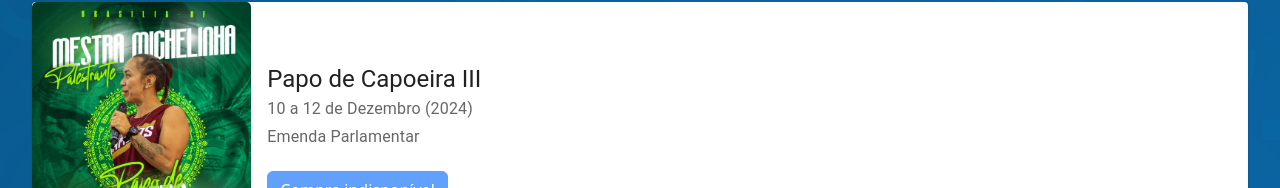
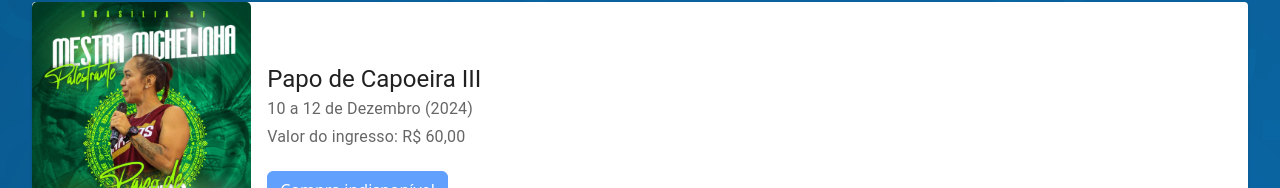
Before and after one commit to LucaMaia/PrototipoSiteAruanda, a Next.js app: page /eventos in a window 1280 px wide. Shown: the part 764-952 px from the top of the page. Built offline with nearby package versions, Linux system fonts and the light colour scheme.

Commit message:
Ajustes - visualizar planilha de custos

```diff
--- a/pages/eventos/index.jsx
+++ b/pages/eventos/index.jsx
@@ -39,7 +39,7 @@ let cardLateral = [
     {
         "title":"Papo de Capoeira III",
         "date":"10 a 12 de Dezembro (2024)",
-        "text":"Emenda Parlamentar",
+        "text":"Valor do ingresso: R$ 60,00",
         "href":"",
         "color":"",
         "image":"PapoDeCapoeira3.jpeg"
```
